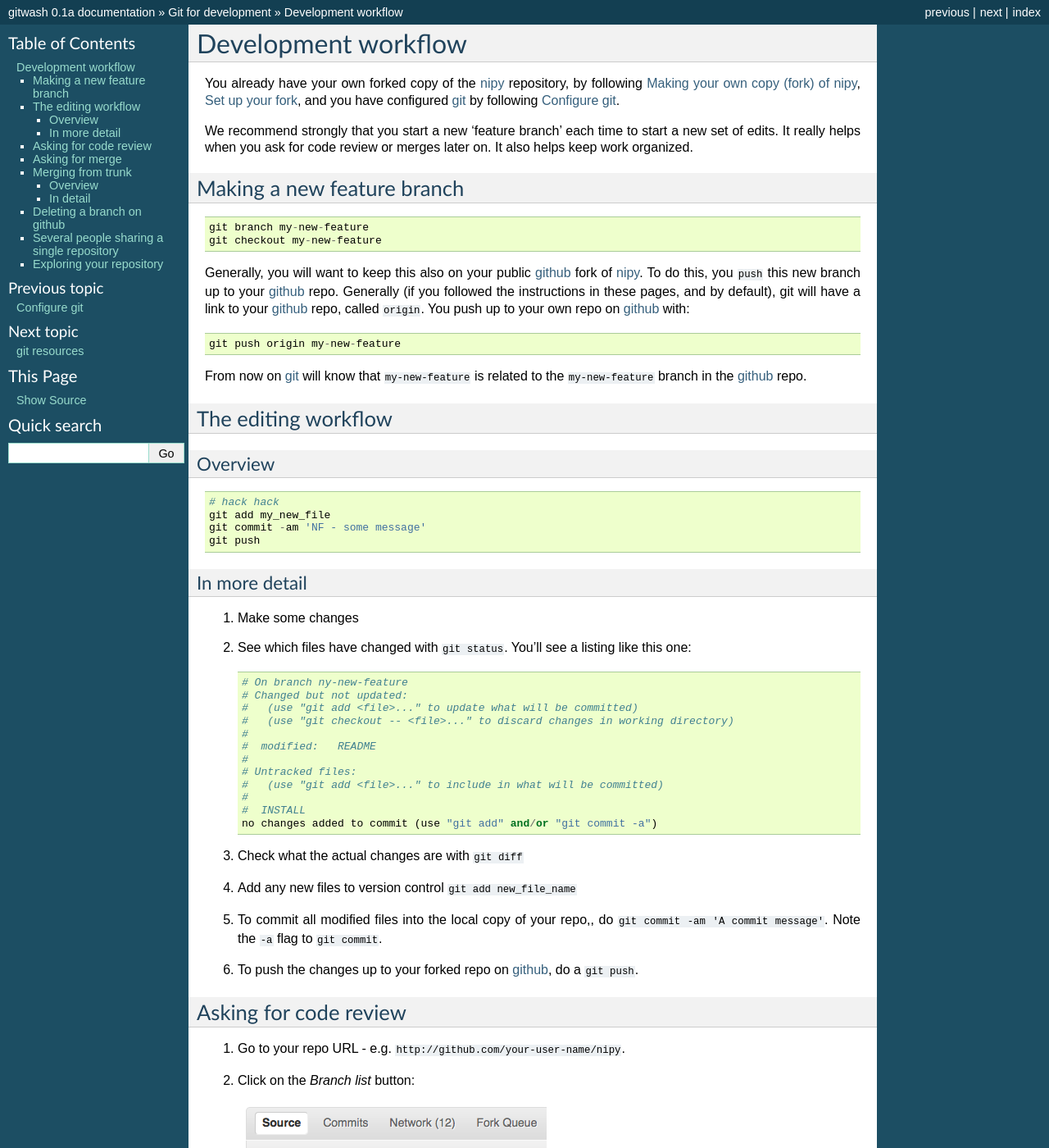
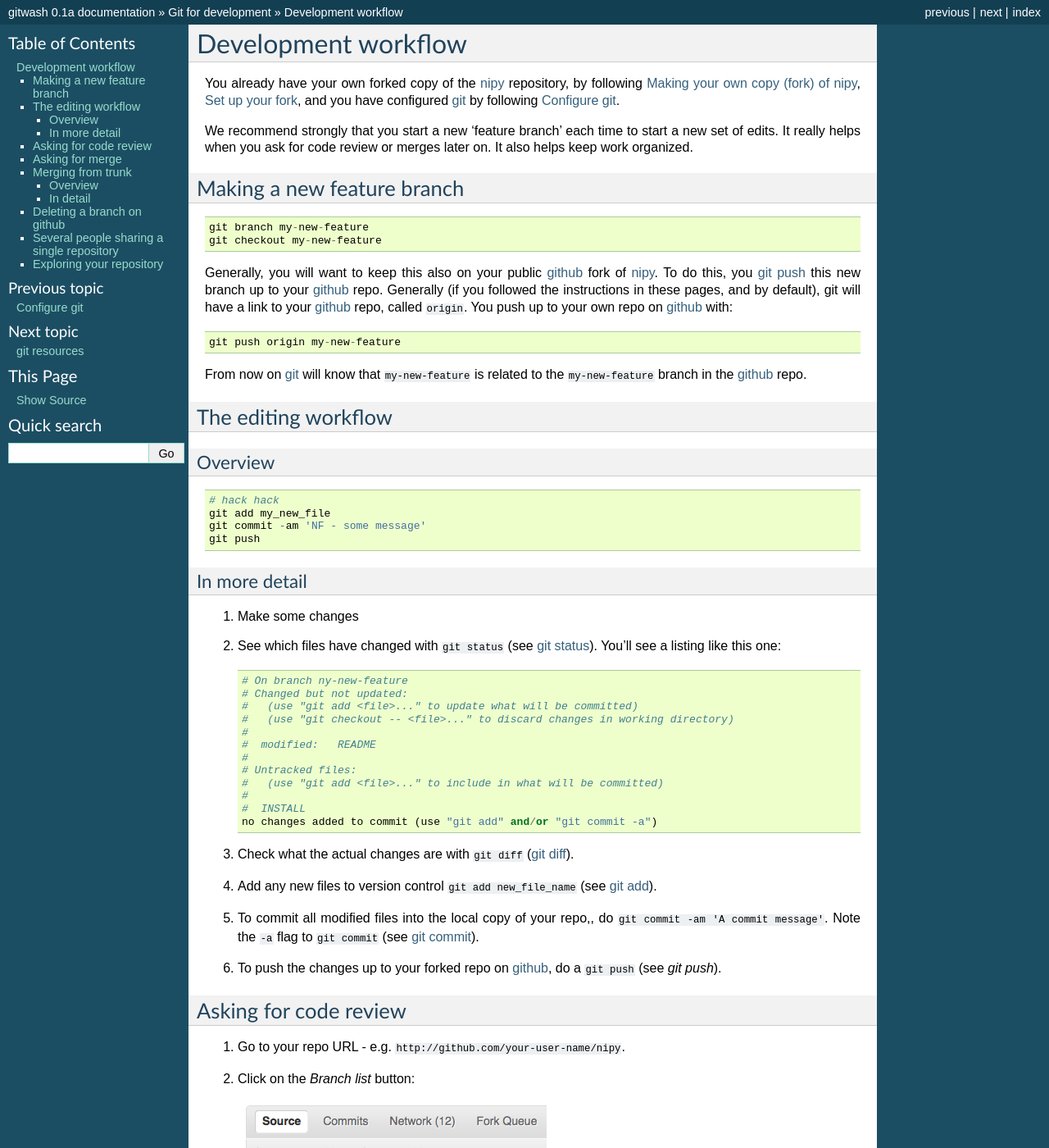
Before and after one commit to matthew-brett/gitwash, a Sphinx documentation site: the page built from doc/development_workflow.rst, in a window 1280 px wide and 1400 px high. Shown: the whole window at 82% size. Built offline with Sphinx 7.4.7, drawn with Linux system fonts in a browser that asks for light colours.

Commit message:
DOC - plumbing in and adding to manual page links

```diff
--- a/doc/development_workflow.rst
+++ b/doc/development_workflow.rst
@@ -21,7 +21,7 @@ Making a new feature branch
    git checkout my-new-feature
 
 Generally, you will want to keep this also on your public github_ fork
-of nipy_.  To do this, you ``push`` this new branch up to your github_
+of nipy_.  To do this, you `git push`_ this new branch up to your github_
 repo.  Generally (if you followed the instructions in these pages, and
 by default), git will have a link to your github_ repo, called
 ``origin``.  You push up to your own repo on github_ with::
@@ -48,8 +48,8 @@ In more detail
 --------------
 
 #. Make some changes
-#. See which files have changed with ``git status``.  You'll see a
-   listing like this one::
+#. See which files have changed with ``git status`` (see `git status`_).
+   You'll see a listing like this one::
 
      # On branch ny-new-feature
      # Changed but not updated:
@@ -64,11 +64,14 @@ In more detail
      #	INSTALL
      no changes added to commit (use "git add" and/or "git commit -a")
 
-#. Check what the actual changes are with ``git diff``
-#. Add any new files to version control ``git add new_file_name``
-#. To commit all modified files into the local copy of your repo,, do ``git commit -am 'A commit
-   message'``.  Note the ``-a`` flag to ``git commit``.
-#. To push the changes up to your forked repo on github_, do a ``git push``.
+#. Check what the actual changes are with ``git diff`` (`git diff`_).
+#. Add any new files to version control ``git add new_file_name`` (see
+   `git add`_).
+#. To commit all modified files into the local copy of your repo,, do
+   ``git commit -am 'A commit message'``.  Note the ``-a`` flag to ``git
+   commit`` (see `git commit`_).
+#. To push the changes up to your forked repo on github_, do a ``git
+   push`` (see `git push`).
 
 Asking for code review
 ======================
--- a/doc/links_names.txt
+++ b/doc/links_names.txt
@@ -48,13 +48,17 @@
 .. _git community book: http://book.git-scm.com/
 .. _git concepts: http://www.eecs.harvard.edu/~cduan/technical/git/
 .. _git clone: http://www.kernel.org/pub/software/scm/git/docs/git-clone.html
+.. _git checkout: http://www.kernel.org/pub/software/scm/git/docs/git-checkout.html
+.. _git commit: http://www.kernel.org/pub/software/scm/git/docs/git-commit.html
+.. _git push: http://www.kernel.org/pub/software/scm/git/docs/git-push.html
 .. _git pull: http://www.kernel.org/pub/software/scm/git/docs/git-pull.html
 .. _git add: http://www.kernel.org/pub/software/scm/git/docs/git-add.html
-.. _git stat: http://www.kernel.org/pub/software/scm/git/docs/git-stat.html
+.. _git status: http://www.kernel.org/pub/software/scm/git/docs/git-status.html
 .. _git diff: http://www.kernel.org/pub/software/scm/git/docs/git-diff.html
 .. _git log: http://www.kernel.org/pub/software/scm/git/docs/git-log.html
 .. _git branch: http://www.kernel.org/pub/software/scm/git/docs/git-branch.html
 .. _git remote: http://www.kernel.org/pub/software/scm/git/docs/git-remote.html
+.. _git config: http://www.kernel.org/pub/software/scm/git/docs/git-config.html
 
 .. Other working process
 .. _pynifti: http://niftilib.sourceforge.net/pynifti/
```
Also changed, not shown: doc/resources.rst (+8 -4 lines).
